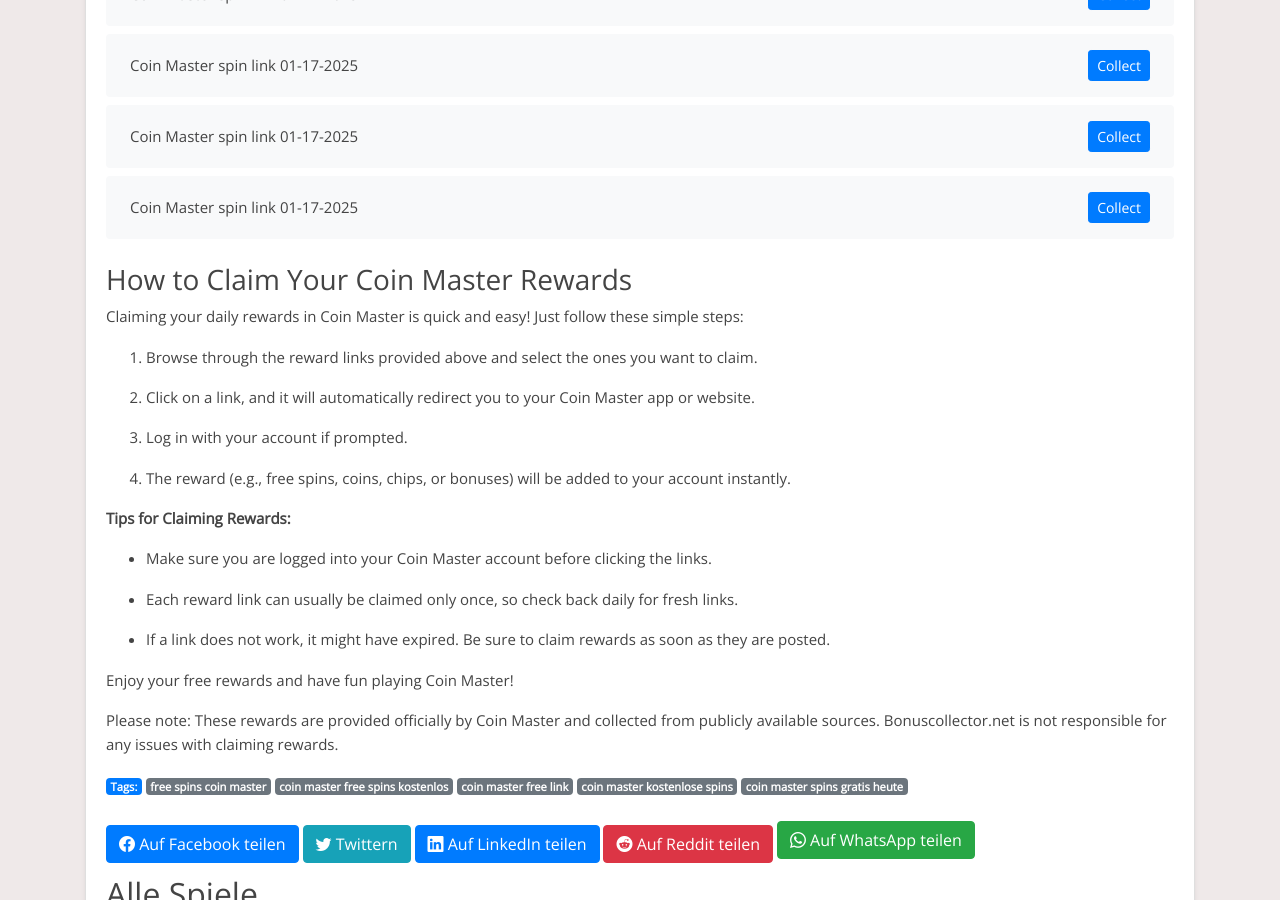
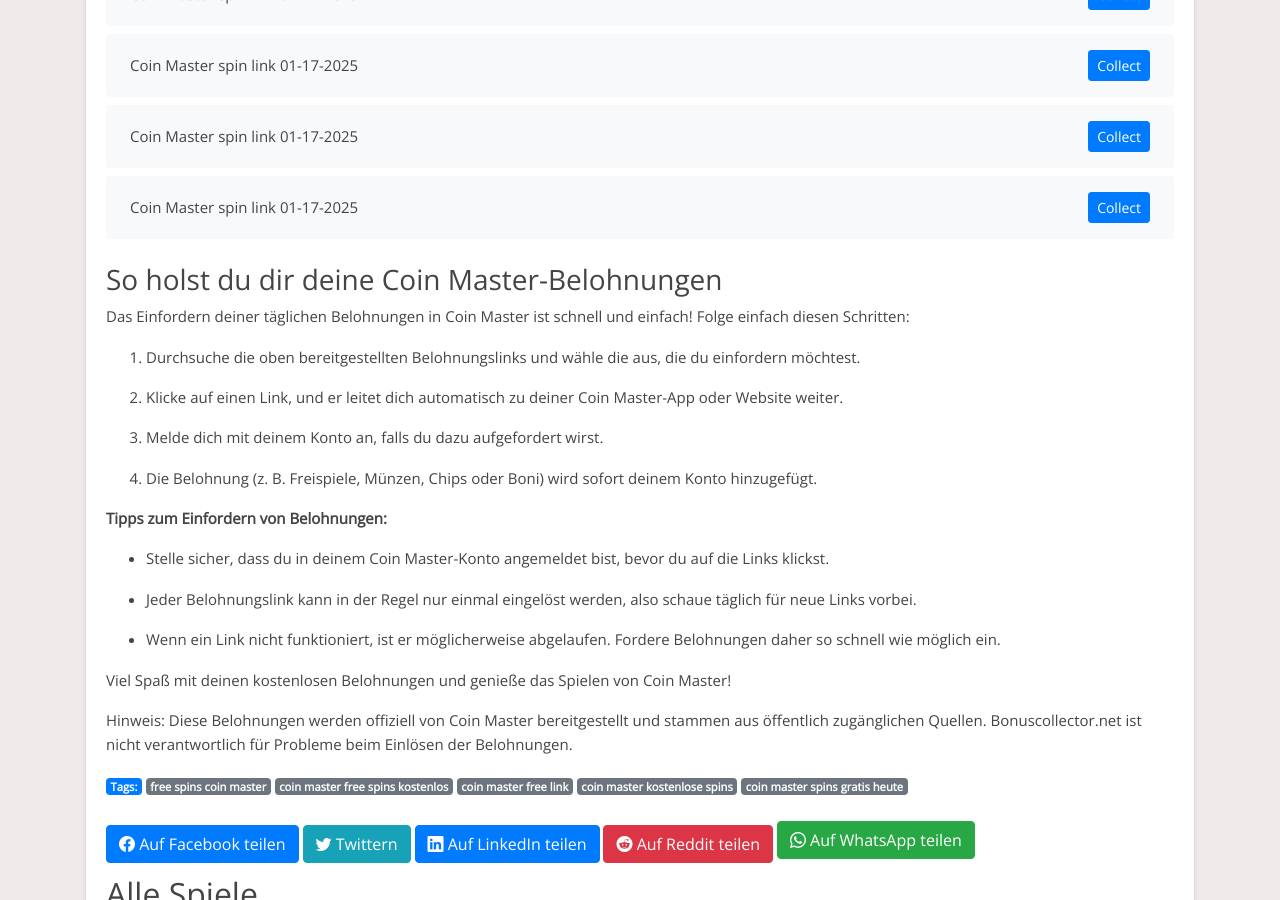
Before and after one commit to Prollad99/bs-de, a Jekyll site: the page built from _posts/2025-01-16-coin-master.md, in a window 1280 px wide and 900 px high, scrolled down 3359 px. Built offline with Jekyll 4.4.1, drawn with Linux system fonts in a browser that asks for light colours; some of the changed text lies outside the part shown.

Commit message:
Aktualisiere coin-master-Belohnungslinks, Inhalte und Änderungsdatum

```diff
--- a/_includes/coin-master_footer.html
+++ b/_includes/coin-master_footer.html
@@ -1,27 +1,27 @@
-### How to Claim Your Coin Master Rewards
+### So holst du dir deine Coin Master-Belohnungen
 
 
-Claiming your daily rewards in Coin Master is quick and easy! Just follow these simple steps:
+Das Einfordern deiner täglichen Belohnungen in Coin Master ist schnell und einfach! Folge einfach diesen Schritten:
 
-1. Browse through the reward links provided above and select the ones you want to claim.
+1. Durchsuche die oben bereitgestellten Belohnungslinks und wähle die aus, die du einfordern möchtest.
 
-2. Click on a link, and it will automatically redirect you to your Coin Master app or website.
+2. Klicke auf einen Link, und er leitet dich automatisch zu deiner Coin Master-App oder Website weiter.
 
-3. Log in with your account if prompted.
+3. Melde dich mit deinem Konto an, falls du dazu aufgefordert wirst.
 
-4. The reward (e.g., free spins, coins, chips, or bonuses) will be added to your account instantly.
+4. Die Belohnung (z. B. Freispiele, Münzen, Chips oder Boni) wird sofort deinem Konto hinzugefügt.
 
 
-**Tips for Claiming Rewards:**
+**Tipps zum Einfordern von Belohnungen:**
 
-- Make sure you are logged into your Coin Master account before clicking the links.
+- Stelle sicher, dass du in deinem Coin Master-Konto angemeldet bist, bevor du auf die Links klickst.
 
-- Each reward link can usually be claimed only once, so check back daily for fresh links.
+- Jeder Belohnungslink kann in der Regel nur einmal eingelöst werden, also schaue täglich für neue Links vorbei.
 
-- If a link does not work, it might have expired. Be sure to claim rewards as soon as they are posted.
+- Wenn ein Link nicht funktioniert, ist er möglicherweise abgelaufen. Fordere Belohnungen daher so schnell wie möglich ein.
 
 
-Enjoy your free rewards and have fun playing Coin Master!
+Viel Spaß mit deinen kostenlosen Belohnungen und genieße das Spielen von Coin Master!
 
 
-Please note: These rewards are provided officially by Coin Master and collected from publicly available sources. Bonuscollector.net is not responsible for any issues with claiming rewards.
+Hinweis: Diese Belohnungen werden offiziell von Coin Master bereitgestellt und stammen aus öffentlich zugänglichen Quellen. Bonuscollector.net ist nicht verantwortlich für Probleme beim Einlösen der Belohnungen.
--- a/_includes/coin-master_post.html
+++ b/_includes/coin-master_post.html
@@ -1,13 +1,13 @@
-Discover Daily Coin Master Rewards!
+Entdecke tägliche Coin Master-Belohnungen!
 
 
-Are you a fan of Coin Master and looking to enhance your gameplay? You've come to the right place! This page is dedicated to all Coin Master enthusiasts who are eager to claim free rewards every day. Here, you'll find the latest links to collect free spins, coins, chips, and other exciting bonuses to help you level up and enjoy the game even more.
+Bist du ein Fan von Coin Master und möchtest dein Spielerlebnis verbessern? Du bist hier genau richtig! Diese Seite ist allen Coin Master-Enthusiasten gewidmet, die täglich kostenlose Belohnungen einfordern möchten. Hier findest du die neuesten Links, um Freispiele, Münzen, Chips und andere spannende Boni zu sammeln, damit du das Spiel noch mehr genießen kannst.
 
 
-Coin Master is an engaging and fun game that millions love to play. Whether you're aiming to reach higher levels or just enjoy the thrill of spinning, our daily reward links will keep you in the game without breaking a sweat.
+Coin Master ist ein unterhaltsames Spiel, das von Millionen geliebt wird. Ob du höhere Level erreichen oder einfach nur den Nervenkitzel genießen möchtest – unsere täglichen Belohnungslinks halten dich im Spiel.
 
 
-Please note: Coin Master is a free-to-play app designed purely for entertainment purposes. Bonuscollector.net is an independent platform and is not affiliated with or endorsed by the creators or owners of Coin Master.
+Hinweis: Coin Master ist eine kostenlose App, die ausschließlich zu Unterhaltungszwecken entwickelt wurde. Bonuscollector.net ist eine unabhängige Plattform und steht in keiner Verbindung zu den Entwicklern oder Eigentümern von Coin Master.
 
 
-Check back daily to make sure you never miss a reward!
+Schau täglich vorbei, um sicherzustellen, dass du keine Belohnung verpasst!
```
